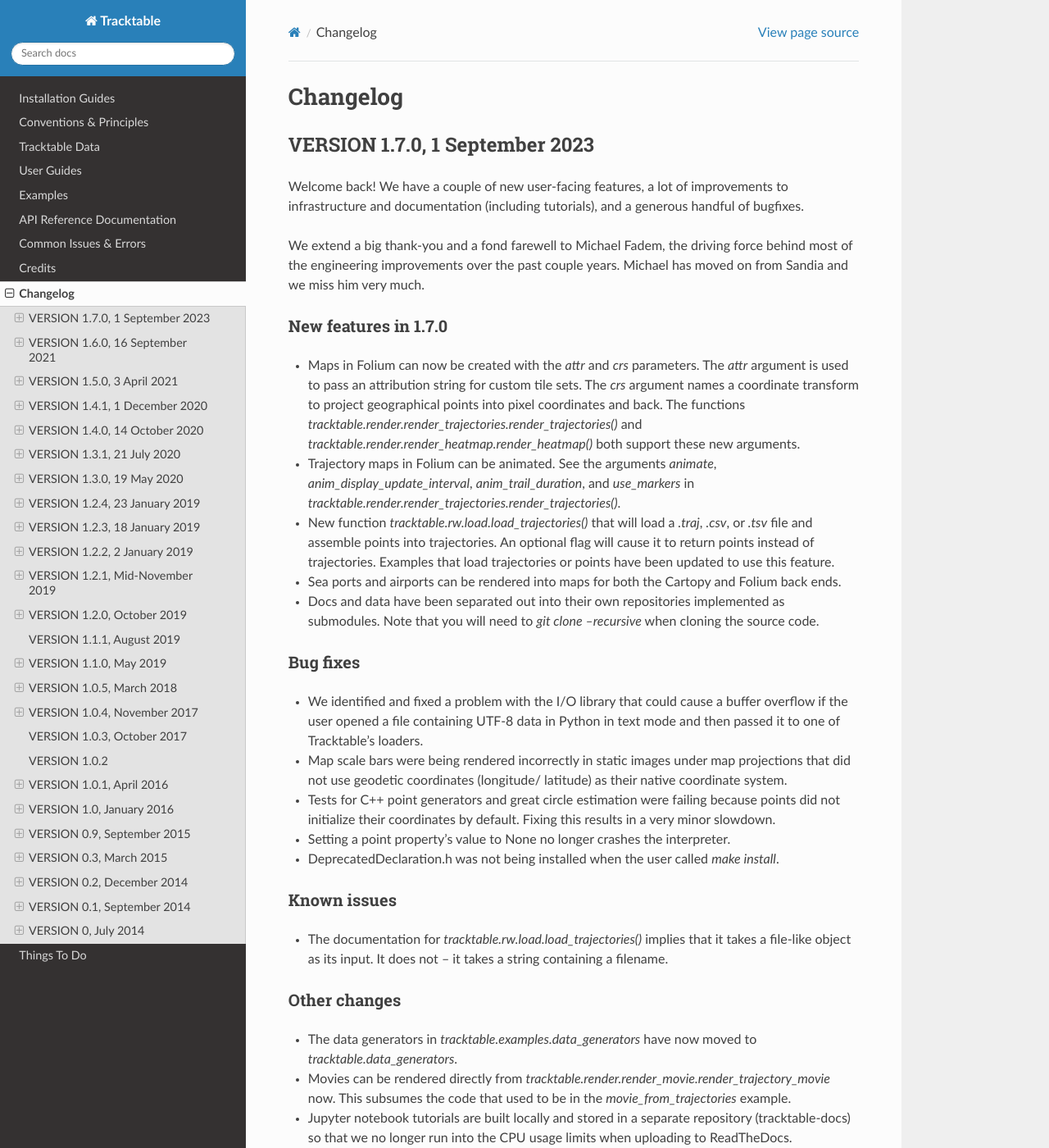
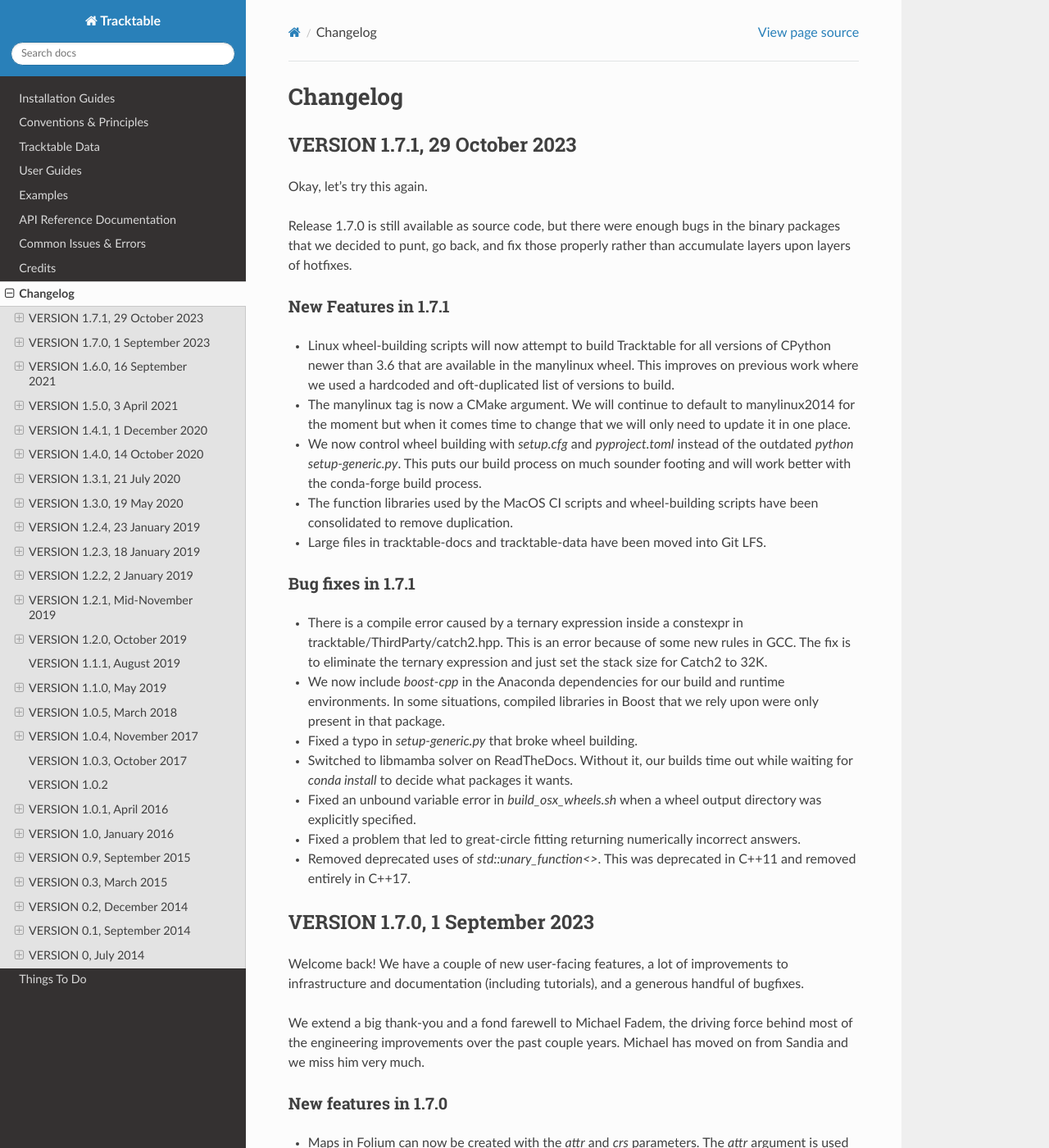
Before and after one commit to sandialabs/tracktable-docs, a Sphinx documentation site: the page built from Documentation/changelog.rst, in a window 1280 px wide and 1400 px high. Shown: the whole window at 82% size. Built offline with Sphinx 7.4.7 and the Read the Docs theme 2.0.0, drawn with Linux system fonts in a browser that asks for light colours; pages that are not in the unit, such as notebooks, are missing from menus; the version number could not be read and is left out.

Commit message:
Resolve "Tracktable 1.7.1"

```diff
--- a/Documentation/changelog.rst
+++ b/Documentation/changelog.rst
@@ -3,6 +3,69 @@
 =========
 Changelog
 =========
+
+
+VERSION 1.7.1, 29 October 2023
+==============================
+
+Okay, let's try this again.
+
+Release 1.7.0 is still available as source code, but there were enough
+bugs in the binary packages that we decided to punt, go back, and fix
+those properly rather than accumulate layers upon layers of hotfixes.
+
+New Features in 1.7.1
+---------------------
+
+- Linux wheel-building scripts will now attempt to build Tracktable for
+  all versions of CPython newer than 3.6 that are available in the
+  manylinux wheel.  This improves on previous work where we used a
+  hardcoded and oft-duplicated list of versions to build.
+
+- The manylinux tag is now a CMake argument.  We will continue to default
+  to manylinux2014 for the moment but when it comes time to change that
+  we will only need to update it in one place.
+
+- We now control wheel building with `setup.cfg` and `pyproject.toml`
+  instead of the outdated `python setup-generic.py`.  This puts our
+  build process on much sounder footing and will work better with
+  the conda-forge build process.
+
+- The function libraries used by the MacOS CI scripts and wheel-building
+  scripts have been consolidated to remove duplication.
+
+- Large files in tracktable-docs and tracktable-data have been moved
+  into Git LFS.
+
+
+
+Bug fixes in 1.7.1
+------------------
+
+- There is a compile error caused by a ternary expression inside a
+  constexpr in tracktable/ThirdParty/catch2.hpp.  This is an error because
+  of some new rules in GCC.  The fix is to eliminate the ternary expression
+  and just set the stack size for Catch2 to 32K.
+
+- We now include `boost-cpp` in the Anaconda dependencies for our build
+  and runtime environments.  In some situations, compiled libraries in
+  Boost that we rely upon were only present in that package.
+
+- Fixed a typo in `setup-generic.py` that broke wheel building.
+
+- Switched to libmamba solver on ReadTheDocs.  Without it, our builds
+  time out while waiting for `conda install` to decide what packages
+  it wants.
+
+- Fixed an unbound variable error in `build_osx_wheels.sh` when a
+  wheel output directory was explicitly specified.
+
+- Fixed a problem that led to great-circle fitting returning numerically
+  incorrect answers.
+
+- Removed deprecated uses of `std::unary_function<>`.  This was deprecated
+  in C++11 and removed entirely in C++17.
+
 
 
 VERSION 1.7.0, 1 September 2023
```
